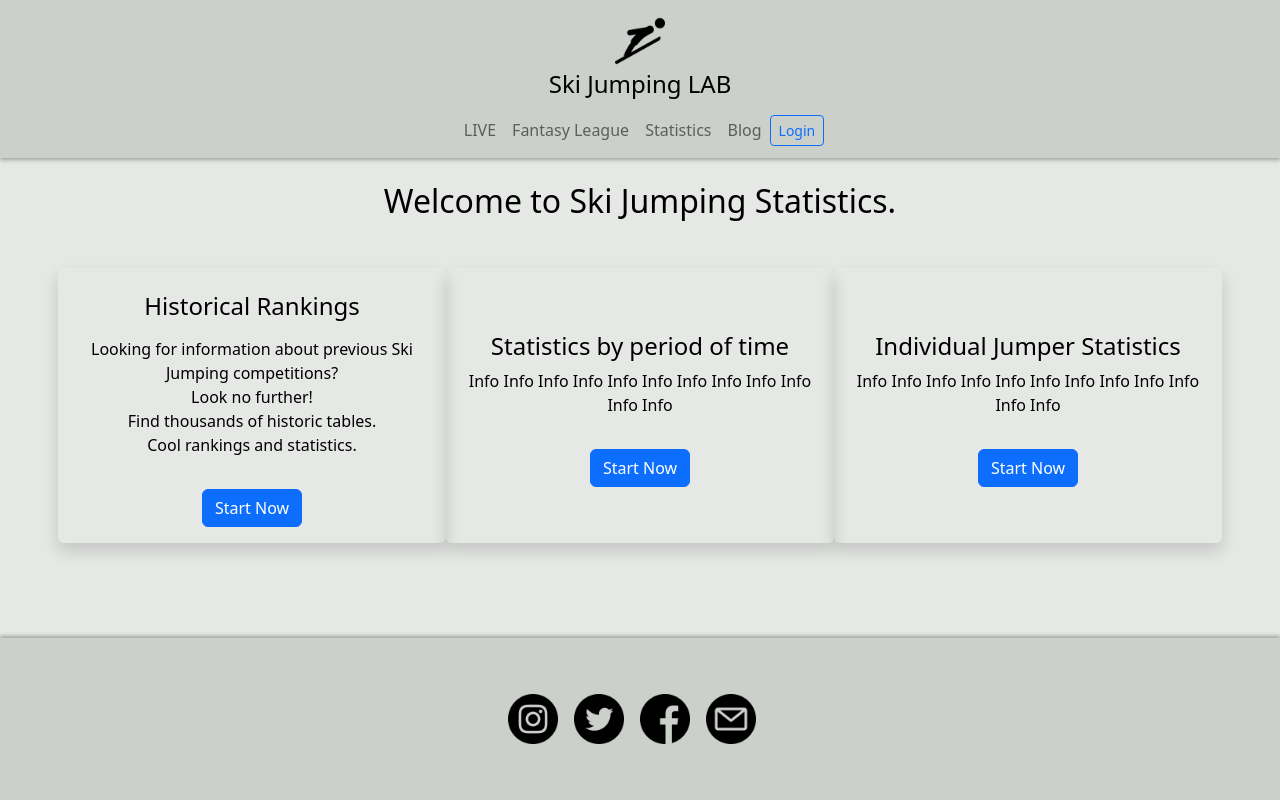
After one commit to ff888/SkiJumpinLAB.com, a Django app: page /statistics-main/ in a window 1280 px wide. The commit adds this page. Run offline with Django 4.2, Linux system fonts and the light colour scheme; parts of the project's set-up code (start-up, migrations or seed data) failed here and were passed over.

Commit message:
Add new statistics templates (main, jumper, by-time)

```diff
--- a/ski/templates/ski/base.html
+++ b/ski/templates/ski/base.html
@@ -58,7 +58,7 @@
                     <a class="nav-link" href="{% url 'fantasy-league' %}">Fantasy League</a>
                 </li>
                 <li class="nav-item">
-                    <a class="nav-link" href="{% url 'statistics_main' %}">Statistics</a>
+                    <a class="nav-link" href="{% url 'statistics-main' %}">Statistics</a>
                 </li>
                 <li class="nav-item">
                     <a class="nav-link" href="{% url 'blog' %}">Blog</a>
--- /dev/null
+++ b/ski/templates/ski/statistics-by-time.html
@@ -0,0 +1,6 @@
+{% extends 'ski/base.html' %}
+{% block content %}
+
+    <h1>Statistic By Time</h1>
+
+{% endblock content %}
--- /dev/null
+++ b/ski/templates/ski/statistics-jumper.html
@@ -0,0 +1,6 @@
+{% extends 'ski/base.html' %}
+{% block content %}
+
+    <h1>Statistic Jumper</h1>
+
+{% endblock content %}
--- /dev/null
+++ b/ski/templates/ski/statistics-main.html
@@ -0,0 +1,42 @@
+{% extends 'ski/base.html' %}
+{% block content %}
+
+<div>
+    <h2 class="mt-2 text-center">Welcome to Ski Jumping Statistics.</h2>
+</div>
+
+<div class="row my-5">
+    <div class="col-sm-4 d-flex align-items-center justify-content-center p-3 rounded shadow">
+        <div class="d-flex flex-column align-items-center">
+            <i class="bi bi-bar-chart"></i>
+            <h4 class="mt-2 text-center mb-3">Historical Rankings</h4>
+            <p class="text-center">Looking for information about previous Ski Jumping competitions?<br>Look no further!<br>Find thousands of historic tables.<br>Cool rankings and statistics.</p>
+            <a href="{% url 'statistics-rankings' %}">
+                <button class="btn btn-primary mt-3">Start Now</button>
+            </a>
+        </div>
+    </div>
+    <div class="col-sm-4 d-flex align-items-center justify-content-center p-3 rounded shadow">
+        <div class="d-flex flex-column align-items-center">
+            <i class="bi bi-calendar"></i>
+            <h4 class="mt-2 text-center">Statistics by period of time</h4>
+            <p class="text-center">Info Info Info Info Info Info Info Info Info Info Info Info</p>
+            <a href="{% url 'statistics-by-time' %}">
+                <button class="btn btn-primary mt-3">Start Now</button>
+            </a>
+        </div>
+    </div>
+    <div class="col-sm-4 d-flex align-items-center justify-content-center p-3 rounded shadow">
+        <div class="d-flex flex-column align-items-center">
+            <i class="bi bi-people"></i>
+            <h4 class="mt-2 text-center">Individual Jumper Statistics</h4>
+            <p class="text-center">Info Info Info Info Info Info Info Info Info Info Info Info</p>
+            <a href="{% url 'statistics-jumper' %}">
+                <button class="btn btn-primary mt-3">Start Now</button>
+            </a>
+        </div>
+    </div>
+</div>
+
+
+{% endblock content %}
--- a/ski/urls.py
+++ b/ski/urls.py
@@ -6,7 +6,9 @@ urlpatterns = [
     path('about/', views.about, name='about'),
     path('fantasy-league/', views.fantasy_league, name='fantasy-league'),
     path('live/', views.live, name='live'),
-    path('statistics/', views.statistics, name='statistics'),
-    path('statistics_main/', views.statistics_main, name='statistics_main'),
+    path('statistics-main/', views.statistics_main, name='statistics-main'),
+    path('statistics-rankings/', views.statistics_rankings, name='statistics-rankings'),
+    path('statistics-by-time/', views.statistics_by_time, name='statistics-by-time'),
+    path('statistics-jumper/', views.statistics_jumper, name='statistics-jumper'),
     path('blog/', views.blog, name='blog'),
 ]
--- a/ski/views.py
+++ b/ski/views.py
@@ -25,10 +25,10 @@ def fantasy_league(request):
 
 
 def statistics_main(request):
-    return render(request, 'ski/statistics_main.html', {'title': 'Statistics'})
+    return render(request, 'ski/statistics-main.html', {'title': 'Statistics'})
 
 
-def statistics(request):
+def statistics_rankings(request):
     # directory where CSV files are located
     csv_folder = 'media/ski_db'
     # list of CSV files target only tournaments after 2002
@@ -46,6 +46,9 @@ def statistics(request):
         hill_filter = request.GET.get('hill_filter')
         gender_filter = request.GET.get('gender_filter')
         team_filter = request.GET.get('team_filter')
+
+        # Get the sorting parameter from the request
+        sort_by = request.GET.get('sort_by')
 
         # Filter the csv_files based on the filter values
         filtered_csv_files = [file for file in csv_files if
@@ -93,9 +96,6 @@ def statistics(request):
             df['LUCK RANKING'] = df['COMPENSATION POINTS'].rank(method='dense', ascending=False).astype(int)
             df['STYLE RANKING'] = df['STYLE TOTAL POINTS'].rank(method='dense', ascending=False).astype(int)
 
-            # Retrieve the 'sort_by' parameter from the request's GET parameters
-            sort_by = request.GET.get('sort_by')
-
             # Sort the DataFrame based on the value of 'sort_by'
             if sort_by == 'ranking_table' or sort_by == 'full_table':
                 df = df.sort_values(by='RANKING', ascending=True)
@@ -130,7 +130,7 @@ def statistics(request):
             table_title = f'{name_date} {name_city}'
 
             # render the files list in your template
-            return render(request, 'ski/statistics.html',
+            return render(request, 'ski/statistics-rankings.html',
                           {'filtered_csv_files': filtered_csv_files,
                            'categories': categories,
                            'rows': rows,
@@ -138,12 +138,20 @@ def statistics(request):
                            'table_title': table_title})
 
         # render the files list in your template
-        return render(request, 'ski/statistics.html',
+        return render(request, 'ski/statistics-rankings.html',
                       {'divide_by_year': divide_by_year,
                        'divide_by_season': divide_by_season,
                        'filtered_csv_files': filtered_csv_files,
                        'categories': categories})
 
 
+def statistics_by_time(request):
+    return render(request, 'ski/statistics-by-time.html', {'title': 'Statistics'})
+
+
+def statistics_jumper(request):
+    return render(request, 'ski/statistics-jumper.html', {'title': 'Statistics'})
+
+
 def blog(request):
     return render(request, 'ski/blog.html', {'title': 'Blog'})
```
Also changed, not shown: ski/templates/ski/live.html (+16 -10 lines), ski/templates/ski/statistics-rankings.html (renamed from ski/templates/ski/statistics.html, +15 -15 lines), ski/templates/ski/statistics_main.html (deleted, +0 -28 lines).
